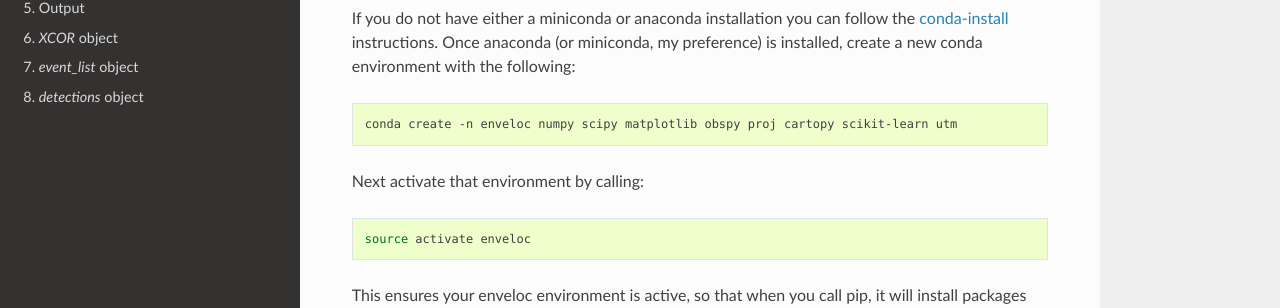
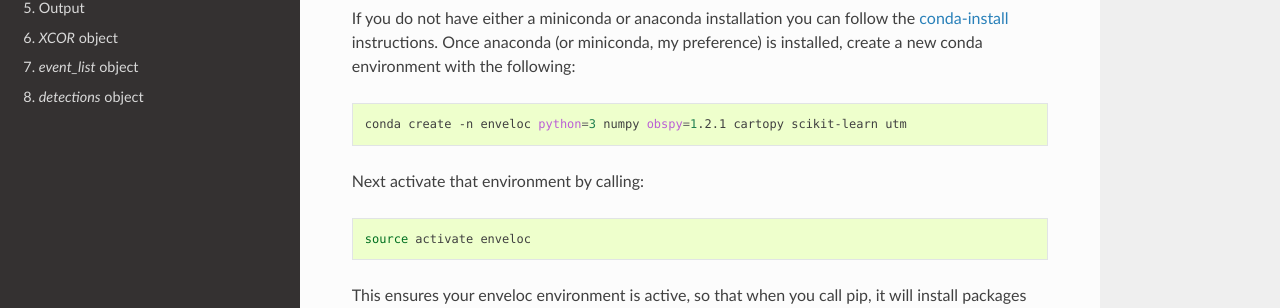
Before and after one commit to awech/enveloc, a Sphinx documentation site: the page built from docs/installation.rst, in a window 1280 px wide and 900 px high. Shown: the part 321-629 px from the top of the window. Built offline with Sphinx 7.4.7 and the Read the Docs theme 2.0.0, drawn with Linux system fonts in a browser that asks for light colours; formulas are drawn with MathJax 3.

Commit message:
simplify conda install dependencies

```diff
--- a/docs/installation.rst
+++ b/docs/installation.rst
@@ -5,8 +5,8 @@ enveloc Installation
 
 I strongly recommend installing *enveloc* using conda because this will:
 
-	#. Simplify the install
-	#. Separate your *enveloc* install from your system Python so things don't break
+    #. Simplify the install
+    #. Separate your *enveloc* install from your system Python so things don't break
 
 If you do not have either a miniconda or anaconda installation you can follow
 the |conda-install| instructions. Once anaconda (or miniconda, my preference) is installed,
@@ -14,7 +14,7 @@ create a new conda environment with the following:
 
 .. code-block:: bash
 
-    conda create -n enveloc numpy scipy matplotlib obspy proj cartopy scikit-learn utm
+    conda create -n enveloc python=3 numpy obspy=1.2.1 cartopy scikit-learn utm
 
 Next activate that environment by calling:
 
```
Also changed, not shown: README.md (+1 -1 lines).
